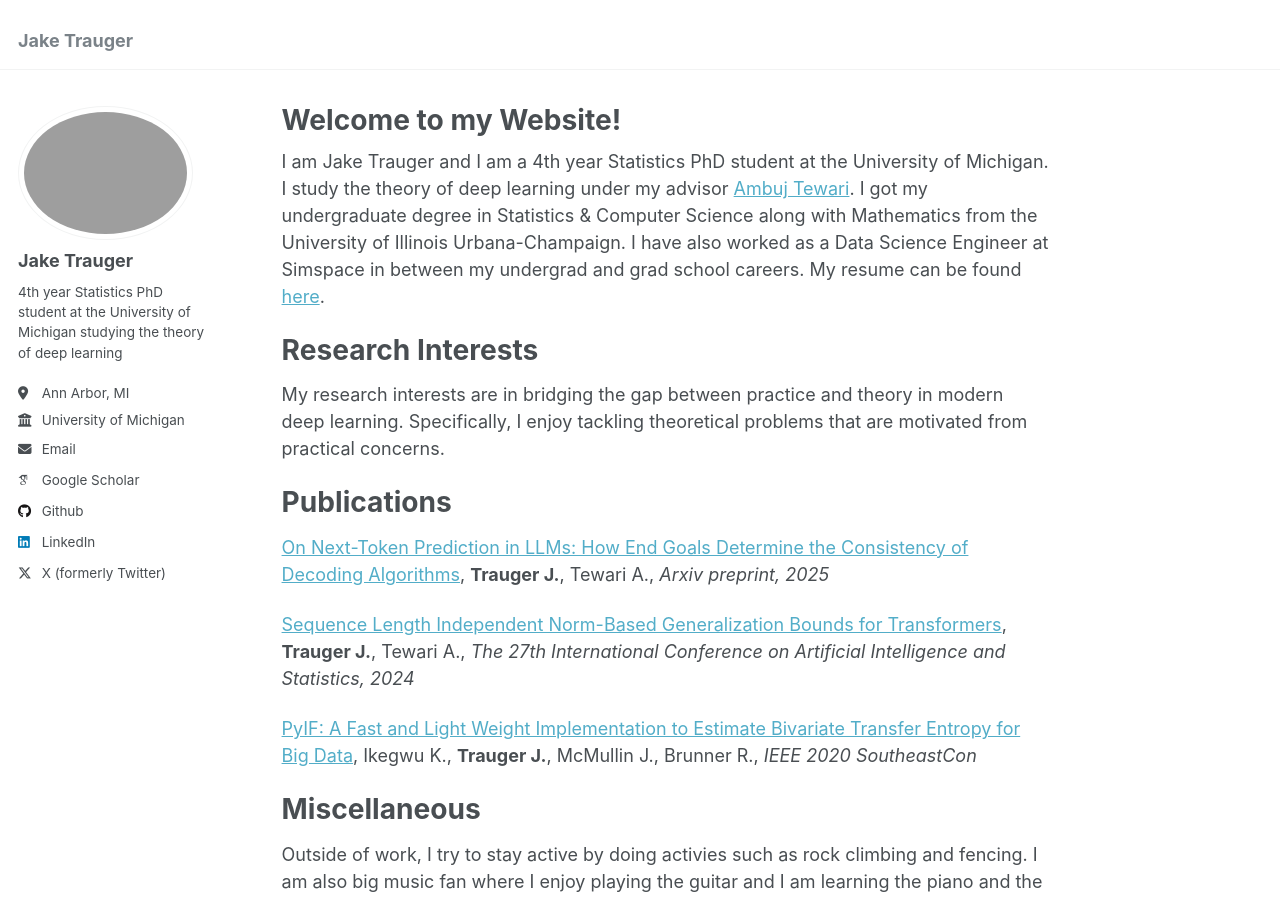
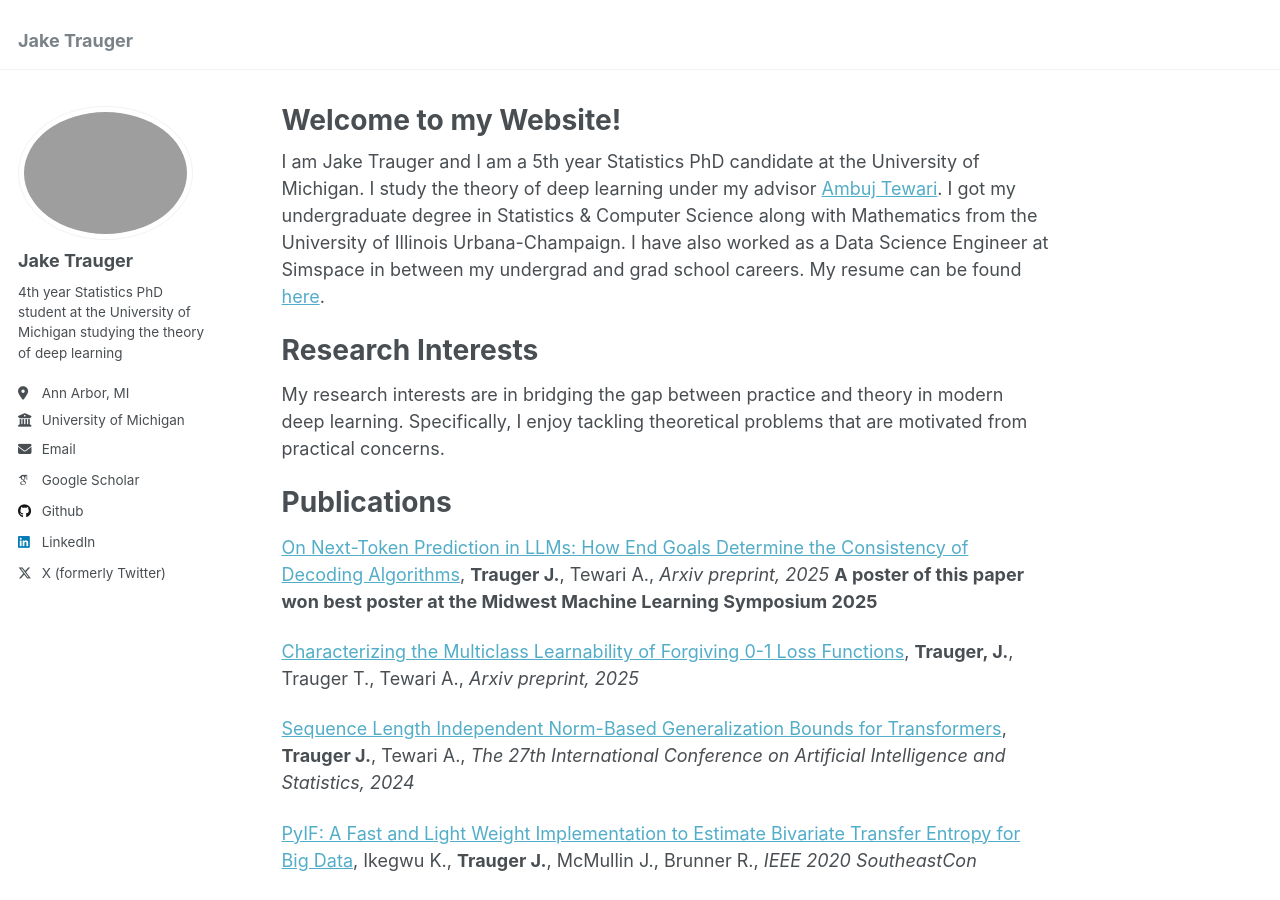
Before and after one commit to traugerjacob/traugerjacob.github.io, a Jekyll site: the page built from _pages/about.md, in a window 1280 px wide and 900 px high. Built offline with Jekyll 4.4.1, drawn with Linux system fonts in a browser that asks for light colours; some web fonts are replaced.

Commit message:
updated about and resume

```diff
--- a/_pages/about.md
+++ b/_pages/about.md
@@ -6,7 +6,7 @@ redirect_from:
   - /about/
   - /about.html
 ---
-I am Jake Trauger and I am a 4th year Statistics PhD student at the University of Michigan. I study the theory of deep learning under my advisor [Ambuj Tewari](https://www.ambujtewari.com/). I got my undergraduate degree in Statistics & Computer Science along with Mathematics from the University of Illinois Urbana-Champaign. I have also worked as a Data Science Engineer at Simspace in between my undergrad and grad school careers. My resume can be found [here](https://traugerjacob.github.io/files/Resume_Jacob_Trauger.pdf).
+I am Jake Trauger and I am a 5th year Statistics PhD candidate at the University of Michigan. I study the theory of deep learning under my advisor [Ambuj Tewari](https://www.ambujtewari.com/). I got my undergraduate degree in Statistics & Computer Science along with Mathematics from the University of Illinois Urbana-Champaign. I have also worked as a Data Science Engineer at Simspace in between my undergrad and grad school careers. My resume can be found [here](https://traugerjacob.github.io/files/Resume_Jacob_Trauger.pdf).
 
 Research Interests
 ======
@@ -16,6 +16,9 @@ Publications
 ======
 [On Next-Token Prediction in LLMs: How End Goals Determine the Consistency of Decoding Algorithms](https://arxiv.org/abs/2505.11183),
 **Trauger J.**, Tewari A., _Arxiv preprint, 2025_
+**A poster of this paper won best poster at the Midwest Machine Learning Symposium 2025**
+
+[Characterizing the Multiclass Learnability of Forgiving 0-1 Loss Functions](https://arxiv.org/abs/2510.08382), **Trauger, J.**, Trauger T., Tewari A., _Arxiv preprint, 2025_
 
 [Sequence Length Independent Norm-Based Generalization Bounds for Transformers](https://proceedings.mlr.press/v238/trauger24a.html), **Trauger J.**, Tewari A., _The 27th International Conference on Artificial Intelligence and Statistics, 2024_
 
```
Also changed, not shown: 1 other file.
